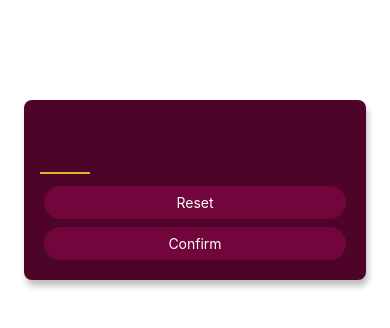
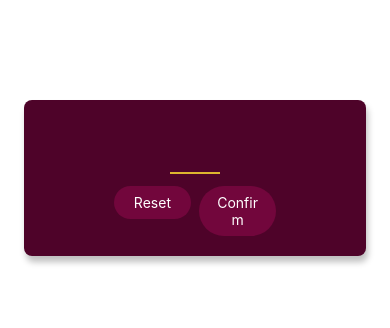
Before and after one commit to DusanVulic/React-NATIVE-guess-number-game, a React Native app: screen / in a window 390 px wide. Shown: the top 328 px of the page. Built offline with nearby package versions, Linux system fonts and the light colour scheme.

Commit message:
button styling

```diff
--- a/components/PrimaryButton.js
+++ b/components/PrimaryButton.js
@@ -45,6 +45,6 @@
     textAlign: "center",
   },
   pressed: {
-    opacity: 0.75,
+    opacity: 0.6,
   },
 });
--- a/screens/StartGameScreen.js
+++ b/screens/StartGameScreen.js
@@ -12,8 +12,14 @@
         autoCapitalize="none"
         autoCorrect={false}
       />
-      <PrimaryButton>Reset</PrimaryButton>
-      <PrimaryButton>Confirm</PrimaryButton>
+      <View style={styles.buttonsContainer}>
+        <View style={styles.buttonContainer}>
+          <PrimaryButton>Reset</PrimaryButton>
+        </View>
+        <View style={styles.buttonContainer}>
+          <PrimaryButton>Confirm</PrimaryButton>
+        </View>
+      </View>
     </View>
   );
 };
@@ -22,6 +28,8 @@
 
 const styles = StyleSheet.create({
   inputContainer: {
+    justifyContent: "center",
+    alignItems: "center",
     padding: 16,
     marginTop: 100,
     marginHorizontal: 24,
@@ -46,4 +54,11 @@
     fontWeight: "bold",
     textAlign: "center",
   },
+  buttonsContainer: {
+    flexDirection: "row",
+    justifyContent: "space-between",
+  },
+  buttonContainer: {
+    flex: 1,
+  },
 });
```
